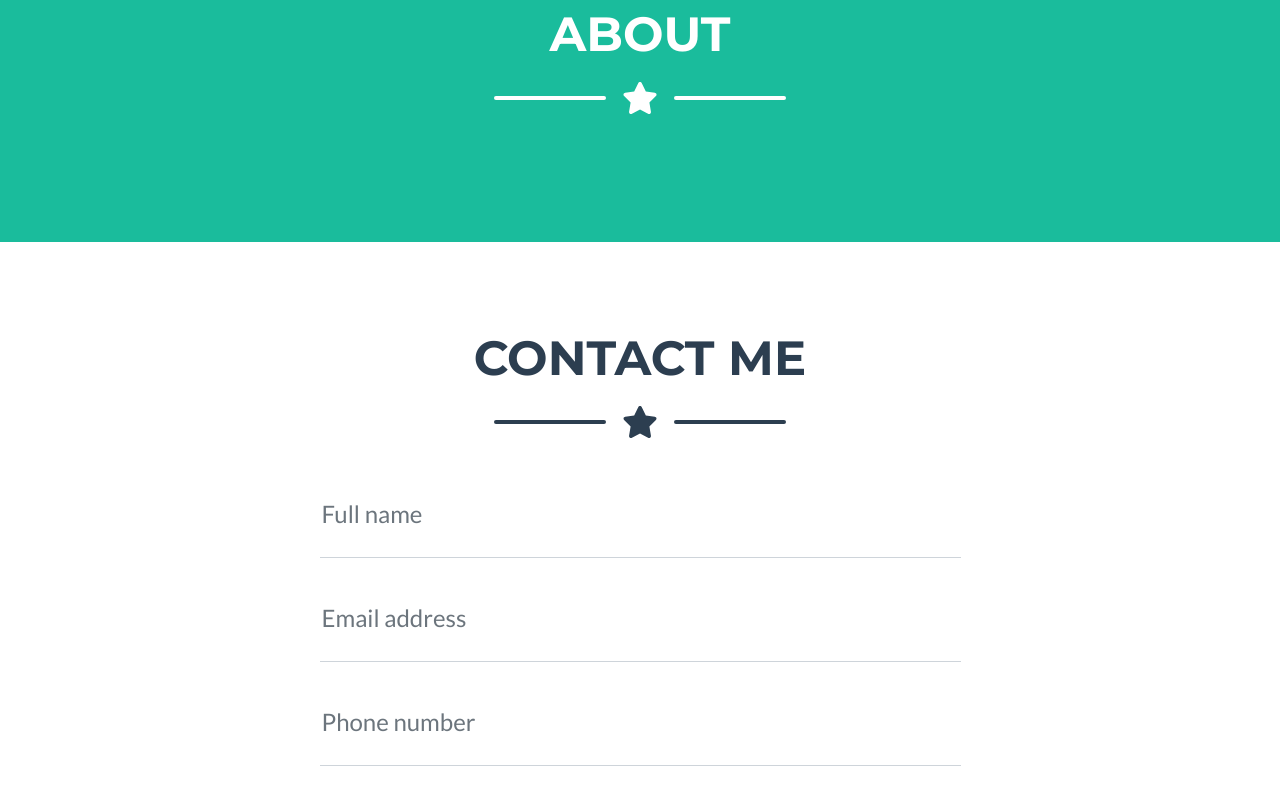
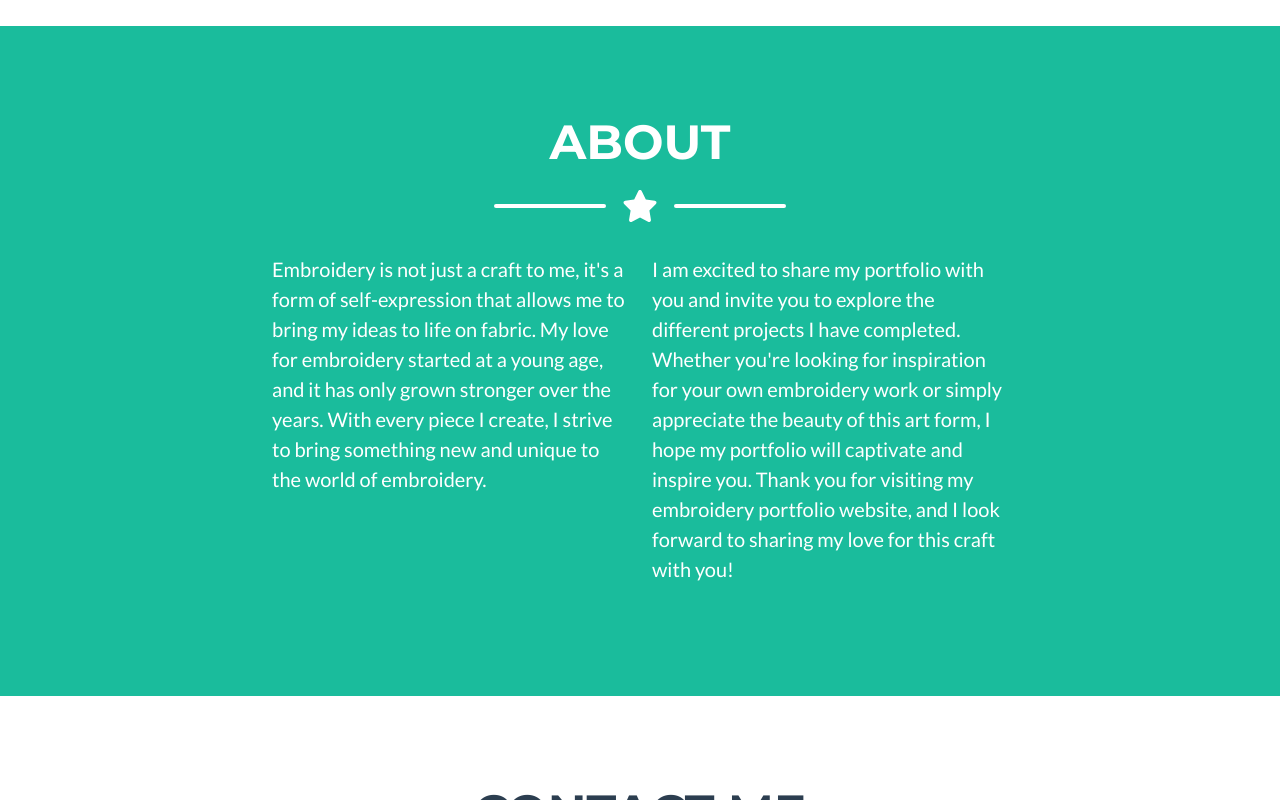
Before and after one commit to AndrewEdgar2000/ebj.github.io, a plain HTML site: page index.html in a window 1280 px wide. Shown: the part 1412-2212 px from the top of the page. Drawn offline with nearby package versions, Linux system fonts and the light colour scheme.

Commit message:
Added text

```diff
--- a/index.html
+++ b/index.html
@@ -89,7 +89,12 @@
           <div class="divider-custom-line"></div>
         </div>
         <!-- Masthead Subheading-->
-        <p class="masthead-subheading font-weight-light mb-0"></p>
+        <p class="masthead-subheading font-weight-light mb-0">
+          Welcome to my embroidery portfolio website! Here you'll find a
+          showcase of my passion for this timeless art form. From delicate
+          floral patterns to intricate designs, my embroidery work is a
+          reflection of my creativity and attention to detail.
+        </p>
       </div>
     </header>
     <!-- Portfolio Section-->
@@ -263,24 +268,31 @@
           <div class="divider-custom-icon"><i class="fas fa-star"></i></div>
           <div class="divider-custom-line"></div>
         </div>
-        <!-- About Section Content-->
-        <!-- <div class="row">
+        <!-- About Section Content -->
+        <div class="row">
           <div class="col-lg-4 ms-auto">
             <p class="lead">
-              Freelancer is a free bootstrap theme created by Start Bootstrap.
-              The download includes the complete source files including HTML,
-              CSS, and JavaScript as well as optional SASS stylesheets for easy
-              customization.
+              Embroidery is not just a craft to me, it's a form of
+              self-expression that allows me to bring my ideas to life on
+              fabric. My love for embroidery started at a young age, and it has
+              only grown stronger over the years. With every piece I create, I
+              strive to bring something new and unique to the world of
+              embroidery.
             </p>
           </div>
           <div class="col-lg-4 me-auto">
             <p class="lead">
-              You can create your own custom avatar for the masthead, change the
-              icon in the dividers, and add your email address to the contact
-              form to make it fully functional!
+              I am excited to share my portfolio with you and invite you to
+              explore the different projects I have completed. Whether you're
+              looking for inspiration for your own embroidery work or simply
+              appreciate the beauty of this art form, I hope my portfolio will
+              captivate and inspire you. Thank you for visiting my embroidery
+              portfolio website, and I look forward to sharing my love for this
+              craft with you!
             </p>
           </div>
-        </div> -->
+        </div>
+
         <!-- About Section Button-->
         <!-- <div class="text-center mt-4">
           <a
@@ -311,13 +323,6 @@
         <!-- Contact Section Form-->
         <div class="row justify-content-center">
           <div class="col-lg-8 col-xl-7">
-            <!-- * * * * * * * * * * * * * * *-->
-            <!-- * * SB Forms Contact Form * *-->
-            <!-- * * * * * * * * * * * * * * *-->
-            <!-- This form is pre-integrated with SB Forms.-->
-            <!-- To make this form functional, sign up at-->
-            <!-- https://startbootstrap.com/solution/contact-forms-->
-            <!-- to get an API token!-->
             <form id="contactForm" data-sb-form-api-token="API_TOKEN">
               <!-- Name input-->
               <div class="form-floating mb-3">
```
